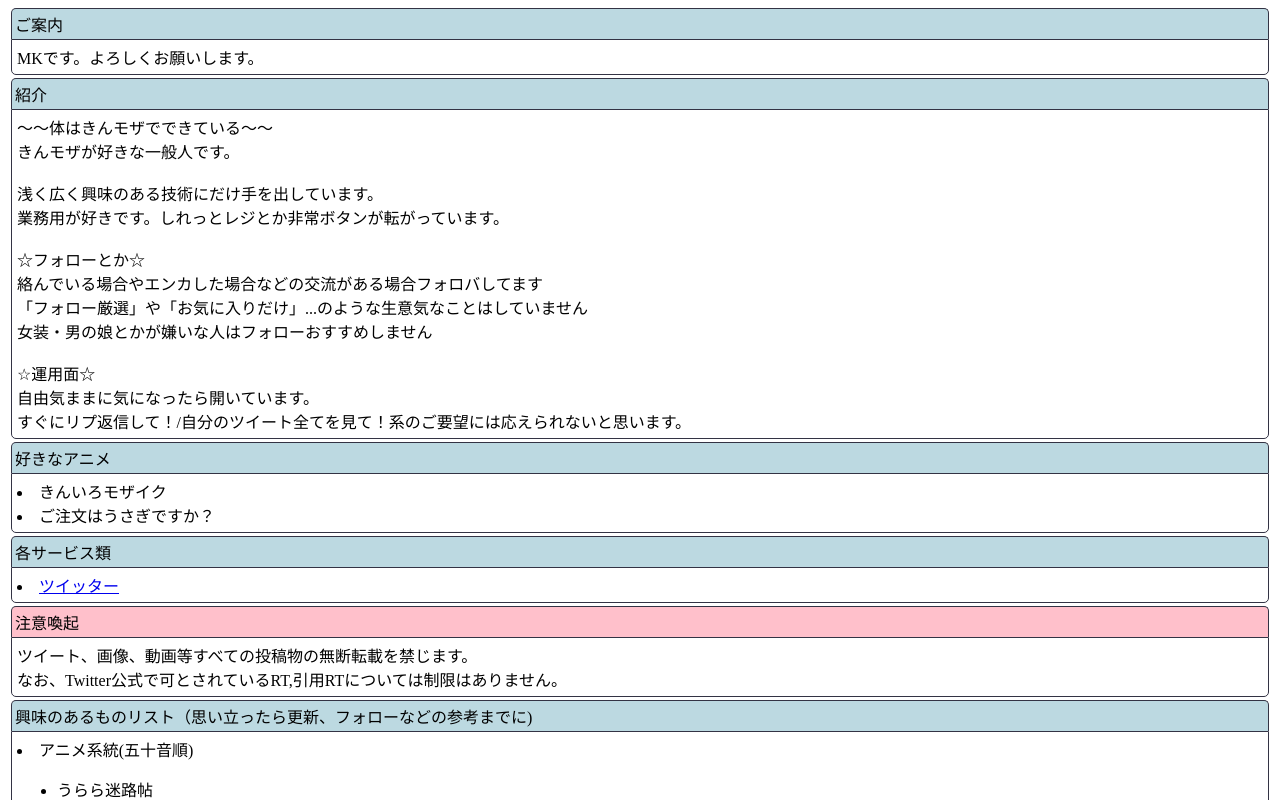
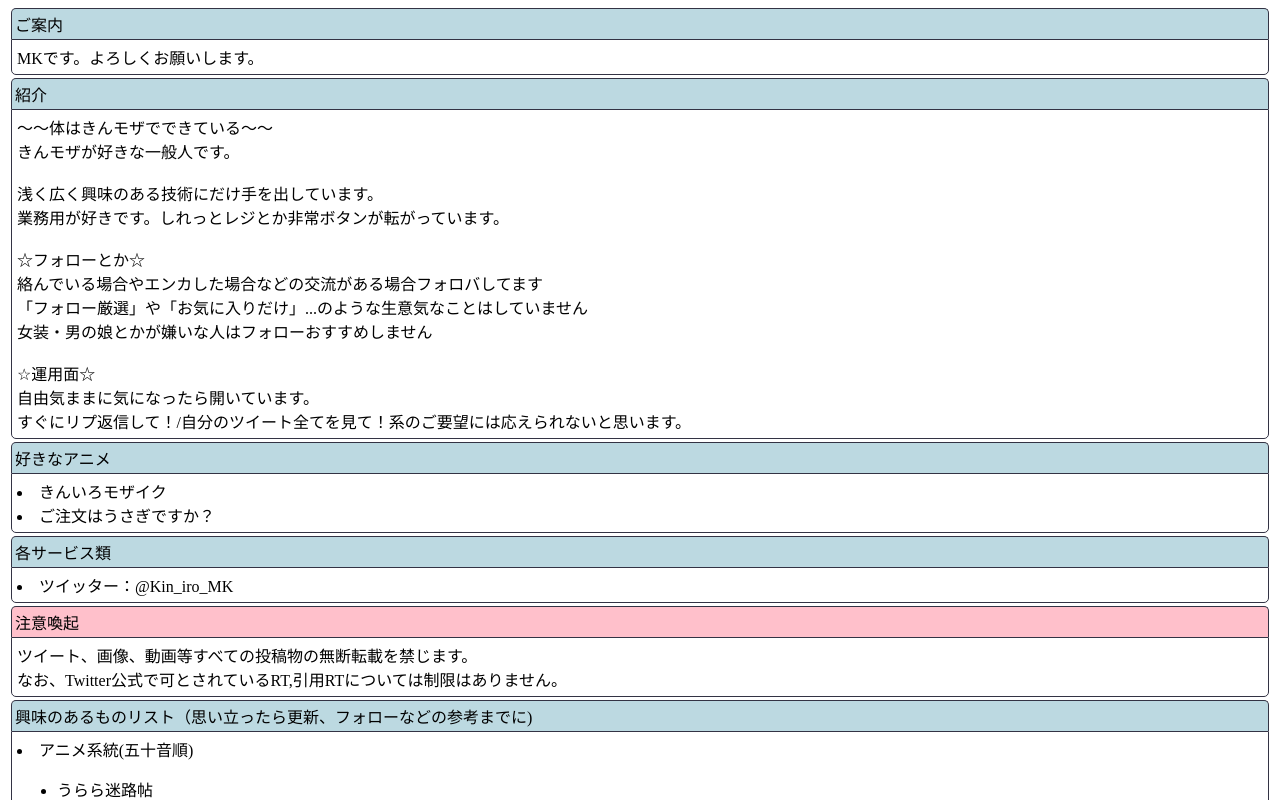
Before and after one commit to kiniroMK/page, a plain HTML site: page index.html in a window 1280 px wide. Shown: the top 800 px of the page. Drawn offline with nearby package versions, Linux system fonts and the light colour scheme.

Commit message:
Update index.html
直接飛ばす奴動かねえし直接記載しますわね

```diff
--- a/index.html
+++ b/index.html
@@ -92,7 +92,7 @@
 			各サービス類
 		</div>
 		<div class="main">
-			<li><a href="https://twitter.com/Kin_iro_MK"　target="_blank">ツイッター</a></li>
+			<li>ツイッター：@Kin_iro_MK</li>
 		</div>
 	</div>
 	<div id="menu04" class="menu">
```
